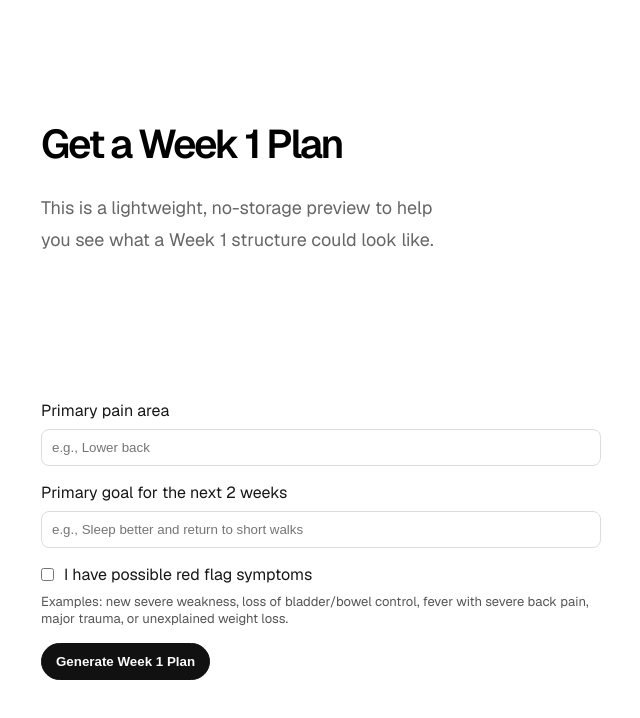
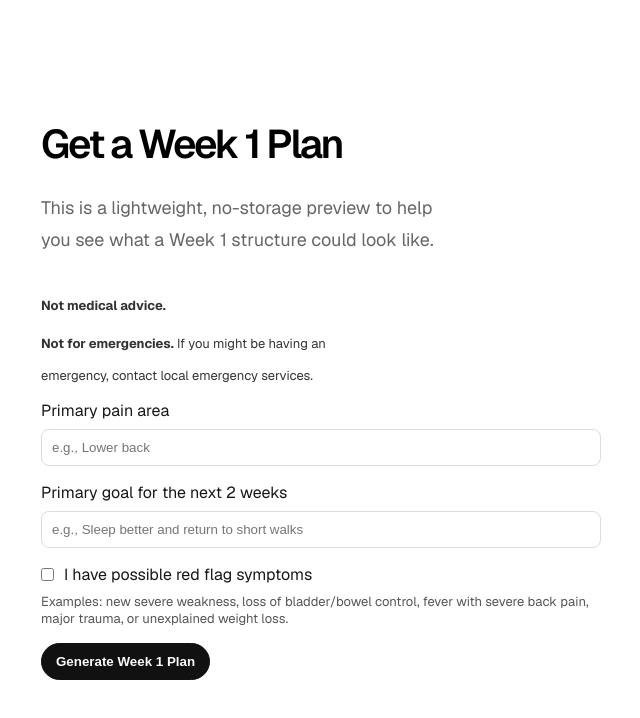
Before and after one commit to raak-tech/PTS, a Next.js app in the folder apps/web/: page / in a window 1280 px wide. Shown: the top 718 px of the page, without its empty margins (259-899 px from the left). Built offline with nearby package versions, Linux system fonts and the light colour scheme.

Commit message:
feat(web): show intake safety guardrails with e2e coverage

```diff
--- a/apps/web/src/app/page.tsx
+++ b/apps/web/src/app/page.tsx
@@ -20,6 +20,15 @@ export default function Home() {
             This is a lightweight, no-storage preview to help you see what a Week 1
             structure could look like.
           </p>
+          <div style={{ marginTop: 10, display: "grid", gap: 6 }}>
+            <p style={{ margin: 0, fontSize: 13, color: "#333" }}>
+              <strong>Not medical advice.</strong>
+            </p>
+            <p style={{ margin: 0, fontSize: 13, color: "#333" }}>
+              <strong>Not for emergencies.</strong> If you might be having an emergency,
+              contact local emergency services.
+            </p>
+          </div>
         </div>
 
         <form
```
Also changed, not shown: 1 other file (tests, documents, lock files or other folders).
